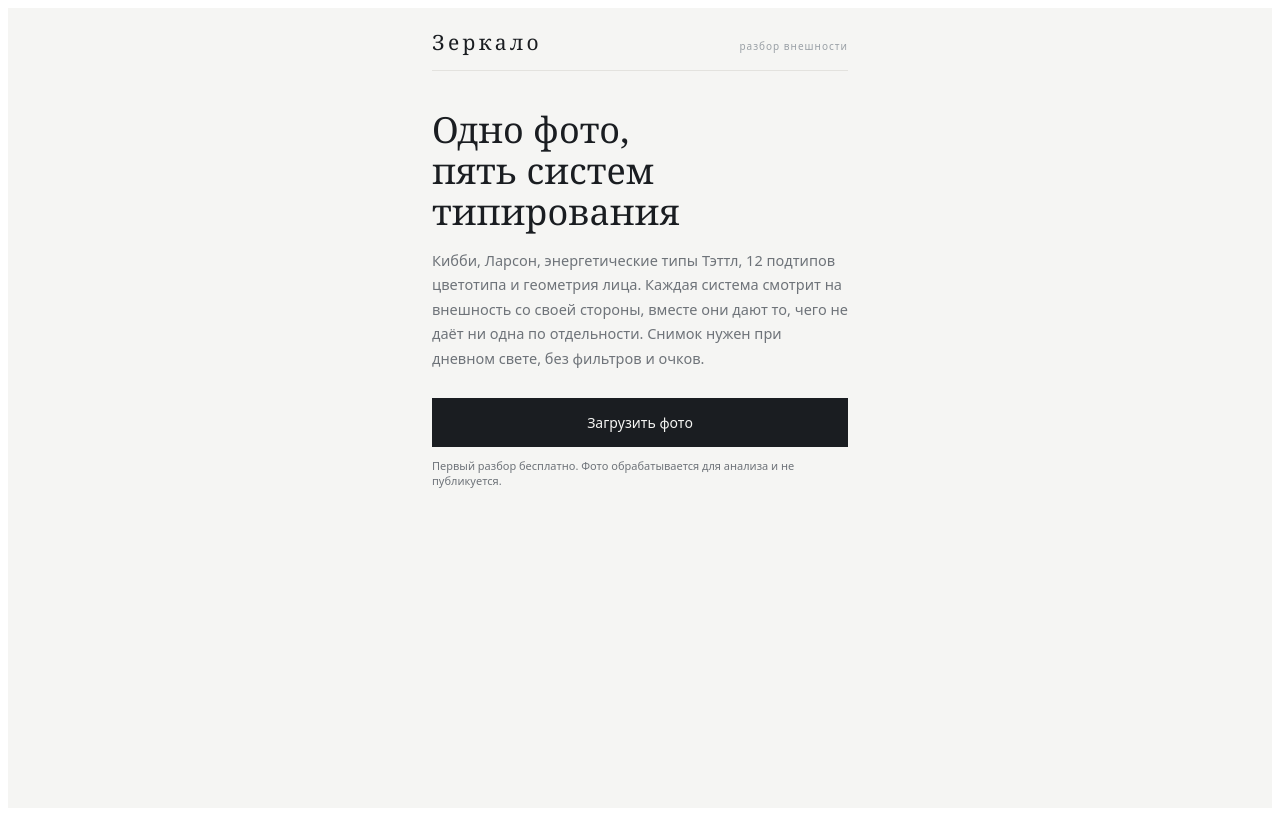
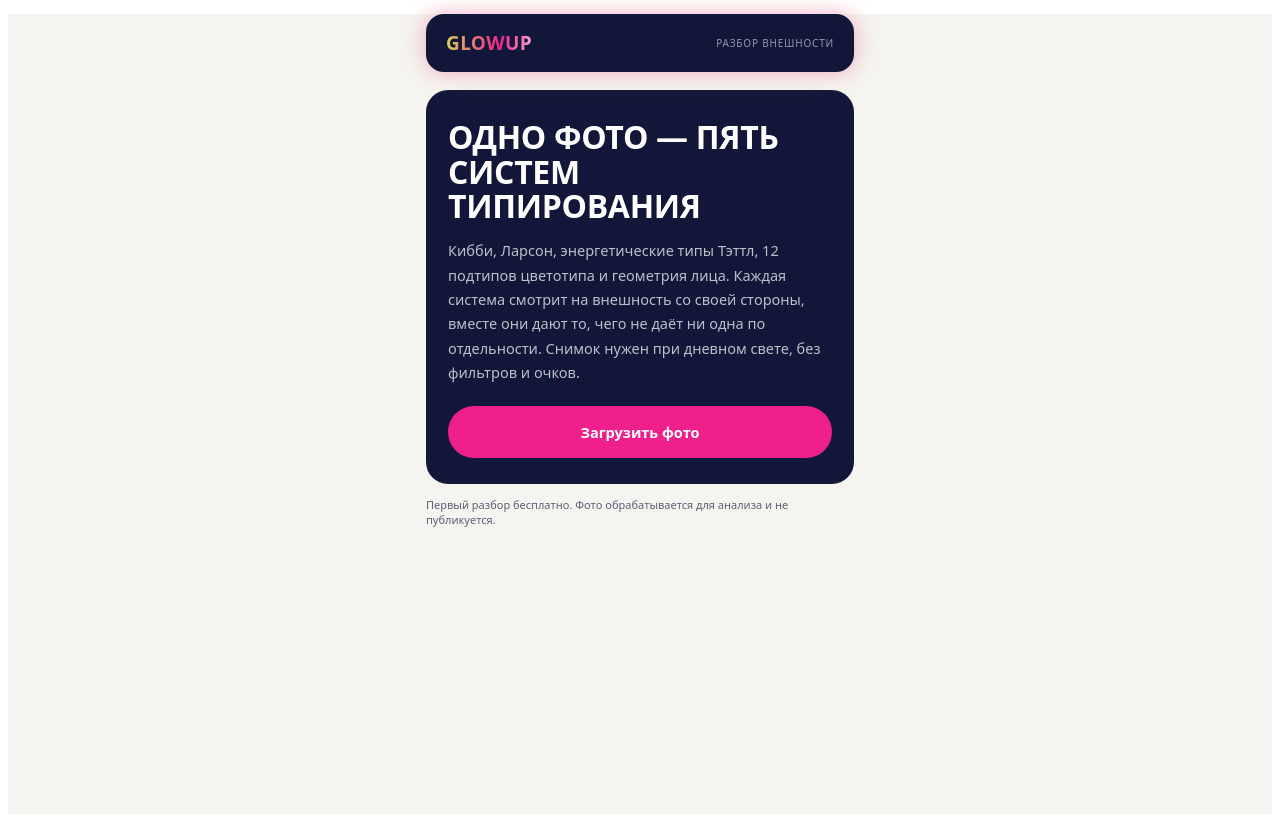
Before and after one commit to tokhtarkyzypr-glitch/zerkalo-app, a React (Vite) app: page / in a window 1280 px wide. Built offline with nearby package versions, Linux system fonts and the light colour scheme.

Commit message:
Update App.jsx

```diff
--- a/src/App.jsx
+++ b/src/App.jsx
@@ -10,79 +10,96 @@ import React, { useState, useEffect } from "react";
 const TRYON_API = "https://zerkalo-tryon.onrender.com";
 
 const CSS = `
-.zk{--paper:#F5F5F3;--card:#FFFFFF;--ink:#1A1D21;--mut:#6E7379;--faint:#9AA0A6;
- --rule:#E3E2DE;--slate:#46586B;--rose:#B0888A;
- --sr:'Playfair Display','Didot','Iowan Old Style',Georgia,serif;
+.zk{--paper:#F5F4F1;--card:#FFFFFF;--ink:#12173A;--mut:#5B5F73;--faint:#9296A6;
+ --rule:#E4E3E0;--navy:#12173A;--pink:#EF1F8C;--blue:#3D5AFE;--lime:#D6E552;--rose:#C23D6B;
  --ss:system-ui,-apple-system,'Segoe UI',Roboto,sans-serif;
  background:var(--paper);color:var(--ink);font-family:var(--ss);min-height:100vh;
  -webkit-font-smoothing:antialiased}
 .zk *{box-sizing:border-box}
-.zk-w{max-width:460px;margin:0 auto;padding:0 22px 90px}
-.zk-top{display:flex;align-items:baseline;justify-content:space-between;
- padding:20px 0 14px;border-bottom:1px solid var(--rule)}
-.zk-logo{font-family:var(--sr);font-size:21px;letter-spacing:.16em}
-.zk-meta{font-size:10px;color:var(--faint);letter-spacing:.1em}
-.zk-h1{font-family:var(--sr);font-size:36px;line-height:1.14;font-weight:400;margin:38px 0 16px}
-.zk-h2{font-family:var(--sr);font-size:23px;line-height:1.22;font-weight:400;margin:0 0 8px}
+.zk-w{max-width:460px;margin:0 auto;padding:0 16px 90px}
+.zk-top{display:flex;align-items:center;justify-content:space-between;position:relative;
+ animation:glowpulse 3.4s ease-in-out infinite;
+ background:var(--navy);color:#fff;border-radius:18px;padding:16px 20px;margin:14px 0 18px}
+.zk-logo{font-size:19px;font-weight:800;letter-spacing:.02em;text-transform:uppercase;
+ background:linear-gradient(100deg,#fff 0%,var(--lime) 22%,var(--pink) 48%,#fff 72%,var(--blue) 100%);
+ background-size:260% auto;-webkit-background-clip:text;background-clip:text;color:transparent;
+ animation:shine 4.5s ease-in-out infinite}
+.zk-meta{font-size:10px;color:rgba(255,255,255,.55);letter-spacing:.08em;text-transform:uppercase}
+.zk-hero{background:var(--navy);color:#fff;border-radius:22px;padding:30px 22px 26px;margin-bottom:14px}
+.zk-h1{font-size:32px;line-height:1.08;font-weight:800;letter-spacing:-.01em;
+ text-transform:uppercase;margin:0 0 14px}
+.zk-h2{font-size:20px;line-height:1.2;font-weight:800;margin:0 0 8px}
 .zk-p{color:var(--mut);font-size:14.5px;line-height:1.68}
-.zk-btn{display:block;width:100%;padding:15px;border:none;background:var(--ink);
- color:var(--paper);font-size:14px;font-weight:500;font-family:var(--ss);cursor:pointer}
-.zk-btn2{background:transparent;color:var(--ink);border:1px solid var(--rule)}
-.zk-file{position:relative;overflow:hidden;text-align:center}
+.zk-hero .zk-p{color:rgba(255,255,255,.72)}
+.zk-btn{display:block;width:100%;padding:16px;border:none;border-radius:100px;background:var(--pink);
+ color:#fff;font-size:14.5px;font-weight:700;font-family:var(--ss);cursor:pointer;text-align:center}
+.zk-btn2{background:rgba(255,255,255,.1);color:#fff}
+.zk-btn3{background:var(--ink);color:#fff}
+.zk-file{position:relative;overflow:hidden}
 .zk-file input{position:absolute;inset:0;width:100%;height:100%;opacity:0;font-size:0;cursor:pointer}
 .zk-btn:focus-visible,.zk-file:focus-within,.zk-tab:focus-visible,.zk-chip:focus-visible{
- outline:2px solid var(--slate);outline-offset:2px}
-.zk-shot{width:100%;aspect-ratio:4/5;object-fit:cover;display:block}
+ outline:2px solid var(--blue);outline-offset:2px}
+.zk-shot{width:100%;aspect-ratio:4/5;object-fit:cover;display:block;border-radius:18px}
 
-/* карточка-показатель, ядро эстетики */
-.zk-read{background:var(--card);border:1px solid var(--rule);padding:18px 18px 16px;margin-bottom:10px}
-.zk-key{font-size:10.5px;letter-spacing:.11em;color:var(--faint);margin:0 0 7px}
-.zk-val{font-family:var(--sr);font-size:20px;line-height:1.24;margin:0 0 7px}
+/* карточка-показатель */
+.zk-read{background:var(--card);border-radius:16px;padding:18px 18px 16px;margin-bottom:10px}
+.zk-key{display:inline-block;font-size:10px;font-weight:700;letter-spacing:.06em;
+ color:#fff;background:var(--blue);border-radius:100px;padding:4px 10px;margin:0 0 9px;text-transform:uppercase}
+.zk-val{font-size:19px;font-weight:800;line-height:1.26;margin:0 0 7px}
 .zk-sub{color:var(--mut);font-size:13.5px;line-height:1.6;margin:0}
 
 .zk-grid{display:grid;grid-template-columns:1fr 1fr;gap:10px;margin-bottom:10px}
-.zk-tabs{display:flex;gap:22px;border-bottom:1px solid var(--rule);
- margin:24px 0 22px;overflow-x:auto;-webkit-overflow-scrolling:touch}
-.zk-tab{background:none;border:none;padding:0 0 11px;color:var(--faint);font-size:13.5px;
- white-space:nowrap;cursor:pointer;font-family:var(--ss);border-bottom:1.5px solid transparent;margin-bottom:-1px}
-.zk-tab[data-on="1"]{color:var(--ink);border-bottom-color:var(--ink)}
+.zk-tabs{display:flex;gap:8px;margin:6px 0 18px;overflow-x:auto;-webkit-overflow-scrolling:touch}
+.zk-tab{background:var(--card);border:none;border-radius:100px;padding:9px 15px;color:var(--mut);
+ font-size:13px;font-weight:600;white-space:nowrap;cursor:pointer;font-family:var(--ss)}
+.zk-tab[data-on="1"]{background:var(--navy);color:#fff}
 
 .zk-item{display:flex;gap:14px;padding:16px 0;border-bottom:1px solid var(--rule);align-items:flex-start}
 .zk-item:last-child{border-bottom:none}
 .zk-item-a{text-decoration:none;color:inherit;cursor:pointer}
-.zk-item-a:active{background:#EFEEEA}
-.zk-thumb{width:74px;height:92px;flex:none;background:var(--card);border:1px solid var(--rule);
+.zk-item-a:active{background:#F1F0EC}
+.zk-thumb{width:74px;height:92px;flex:none;background:var(--paper);border-radius:12px;
  display:flex;align-items:center;justify-content:center;overflow:hidden}
 .zk-thumb img{width:100%;height:100%;object-fit:cover}
 .zk-thumb-a{display:flex;flex-direction:column;align-items:center;justify-content:center;gap:6px}
 .zk-thumb-t{font-size:9px;color:var(--faint);letter-spacing:.05em;display:flex;align-items:center;gap:2px}
-.zk-nm{font-size:15px;margin:0 0 4px;line-height:1.35}
+.zk-nm{font-size:15px;font-weight:700;margin:0 0 4px;line-height:1.35}
 .zk-wy{color:var(--mut);font-size:13px;line-height:1.55;margin:0}
 
 .zk-sw{display:grid;grid-template-columns:repeat(3,1fr);gap:12px 10px;margin-top:12px}
 .zk-sw.zk-chips{display:flex;flex-wrap:wrap;gap:8px}
-.zk-dot{width:100%;height:52px;border:1px solid rgba(0,0,0,.1)}
+.zk-dot{width:100%;height:52px;border-radius:12px;border:1px solid rgba(0,0,0,.08)}
 .zk-cap{font-size:11px;color:var(--mut);margin-top:6px;text-align:left;line-height:1.35}
 .zk-credit{font-size:9px;color:var(--faint);margin:5px 0 0;line-height:1.3;max-width:74px}
-.zk-chip{padding:8px 14px;border:1px solid var(--rule);background:var(--card);
- color:var(--mut);font-size:13px;cursor:pointer;font-family:var(--ss)}
-.zk-chip[data-on="1"]{background:var(--ink);color:var(--paper);border-color:var(--ink)}
+.zk-chip{padding:9px 15px;border:none;border-radius:100px;background:var(--card);
+ color:var(--mut);font-size:13px;font-weight:600;cursor:pointer;font-family:var(--ss)}
+.zk-chip[data-on="1"]{background:var(--pink);color:#fff}
 
-.zk-note{background:var(--card);border-left:2px solid var(--slate);padding:16px 18px;margin-top:14px}
-.zk-lock{background:var(--card);border:1px solid var(--rule);padding:40px 22px;text-align:center}
-.zk-sheet{position:fixed;inset:0;background:rgba(26,29,33,.42);display:flex;
+.zk-note{background:var(--lime);border-radius:16px;padding:16px 18px;margin-top:14px}
+.zk-note .zk-sub{color:var(--ink)}
+.zk-lock{background:var(--navy);color:#fff;border-radius:18px;padding:40px 22px;text-align:center}
+.zk-lock .zk-p{color:rgba(255,255,255,.7)}
+.zk-sheet{position:fixed;inset:0;background:rgba(18,23,58,.5);display:flex;
  align-items:flex-end;justify-content:center;z-index:50}
-.zk-card{background:var(--paper);width:100%;max-width:460px;padding:28px 22px 32px;
- max-height:92vh;overflow-y:auto;animation:up .26s ease-out}
+.zk-card{background:var(--paper);width:100%;max-width:460px;padding:22px 16px 32px;
+ border-radius:24px 24px 0 0;max-height:92vh;overflow-y:auto;animation:up .26s ease-out}
 @keyframes up{from{transform:translateY(20px);opacity:0}to{transform:none;opacity:1}}
 @keyframes br{0%,100%{opacity:.3}50%{opacity:1}}
 .zk-br{animation:br 1.9s ease-in-out infinite}
-@media(prefers-reduced-motion:reduce){.zk-card,.zk-br{animation:none}}
-.zk-plan{border:1px solid var(--rule);background:var(--card);padding:16px;margin-bottom:10px;
+@keyframes shine{0%,100%{background-position:0% 50%}50%{background-position:100% 50%}}
+@keyframes glowpulse{
+ 0%,100%{box-shadow:0 0 0 rgba(239,31,140,0),0 0 0 rgba(214,229,82,0)}
+ 50%{box-shadow:0 0 22px rgba(239,31,140,.38),0 0 40px rgba(214,229,82,.14)}
+}
+@media(prefers-reduced-motion:reduce){.zk-card,.zk-br,.zk-logo,.zk-top{animation:none}}
+.zk-pw-head{background:var(--pink);color:#fff;border-radius:18px;padding:22px;margin-bottom:14px}
+.zk-plan{border:none;border-radius:16px;background:var(--card);padding:16px;margin-bottom:10px;
  width:100%;text-align:left;cursor:pointer;font-family:var(--ss);color:var(--ink)}
-.zk-plan[data-on="1"]{border-color:var(--ink)}
-.zk-price{font-family:var(--sr);font-size:27px}
-.zk-err{border-left:2px solid var(--rose);background:var(--card);padding:14px 16px;margin-top:18px}
+.zk-plan[data-on="1"]{background:var(--navy);color:#fff}
+.zk-plan[data-on="1"] .zk-wy{color:rgba(255,255,255,.65)}
+.zk-price{font-size:26px;font-weight:800}
+.zk-err{border-radius:14px;background:var(--rose);padding:14px 16px;margin-top:18px}
+.zk-err .zk-wy{color:#fff}
 `;
 
 /* ---------- чтение файла ---------- */
@@ -477,28 +494,28 @@ export default function Zerkalo() {
       <style>{CSS}</style>
       <div className="zk-w">
         <div className="zk-top">
-          <span className="zk-logo">Зеркало</span>
+          <span className="zk-logo">Glowup</span>
           <span className="zk-meta">разбор внешности</span>
         </div>
 
         {screen === "start" && (
           <>
-            <h1 className="zk-h1">Одно фото,<br />пять систем типирования</h1>
+            <div className="zk-hero">
+              <h1 className="zk-h1">Одно фото — пять систем типирования</h1>
               <p className="zk-p">
                 Кибби, Ларсон, энергетические типы Тэттл, 12 подтипов цветотипа и геометрия лица.
                 Каждая система смотрит на внешность со своей стороны, вместе они дают то, чего
                 не даёт ни одна по отдельности. Снимок нужен при дневном свете, без фильтров и очков.
               </p>
-            {err && <div className="zk-err"><p className="zk-wy">{err}</p></div>}
-            <div style={{ marginTop: 28 }}>
-              <label className="zk-btn zk-file">
+              <label className="zk-btn zk-file" style={{ marginTop: 22 }}>
                 Загрузить фото
                 <input type="file" accept="image/*" onChange={onFile} />
               </label>
-              <p className="zk-cap" style={{ width: "auto", textAlign: "left", marginTop: 12 }}>
+            </div>
+            {err && <div className="zk-err"><p className="zk-wy">{err}</p></div>}
+            <p className="zk-cap" style={{ width: "auto", textAlign: "left", marginTop: 4 }}>
               Первый разбор бесплатно. Фото обрабатывается для анализа и не публикуется.
             </p>
-            </div>
           </>
         )}
 
@@ -674,11 +691,13 @@ export default function Zerkalo() {
       {paywall && (
         <div className="zk-sheet" onClick={() => setPaywall(false)}>
           <div className="zk-card" onClick={(e) => e.stopPropagation()}>
-            <h2 className="zk-h2">Зеркало Полное</h2>
-            <p className="zk-p" style={{ marginBottom: 20 }}>
+            <div className="zk-pw-head">
+              <h2 className="zk-h2">Glowup Полное</h2>
+              <p className="zk-p" style={{ color: "rgba(255,255,255,.85)" }}>
                 Безлимитные разборы по всем системам, палитра гардероба, аксессуары
                 и примерка образов на вашем фото.
               </p>
+            </div>
             <button className="zk-plan" data-on={plan === "month" ? "1" : "0"} onClick={() => setPlan("month")}>
               <div className="zk-price">4 900 ₸</div>
               <p className="zk-wy">в месяц, отмена в любой момент</p>
```
Lines whose indentation alone changed are shown as unchanged.
